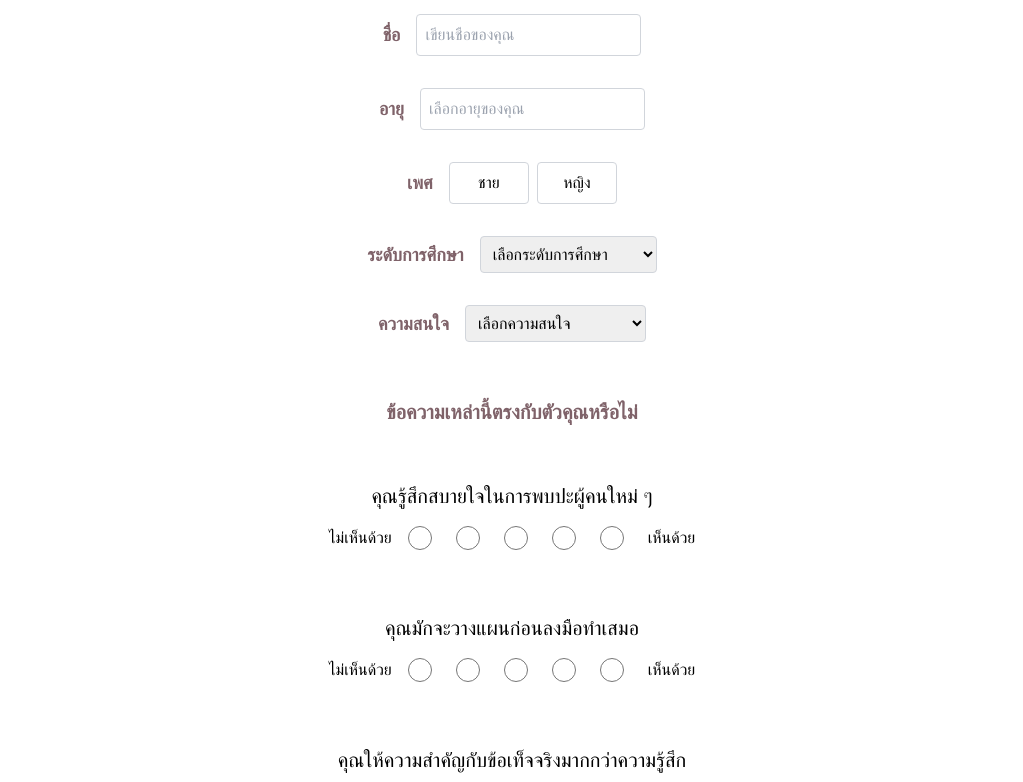
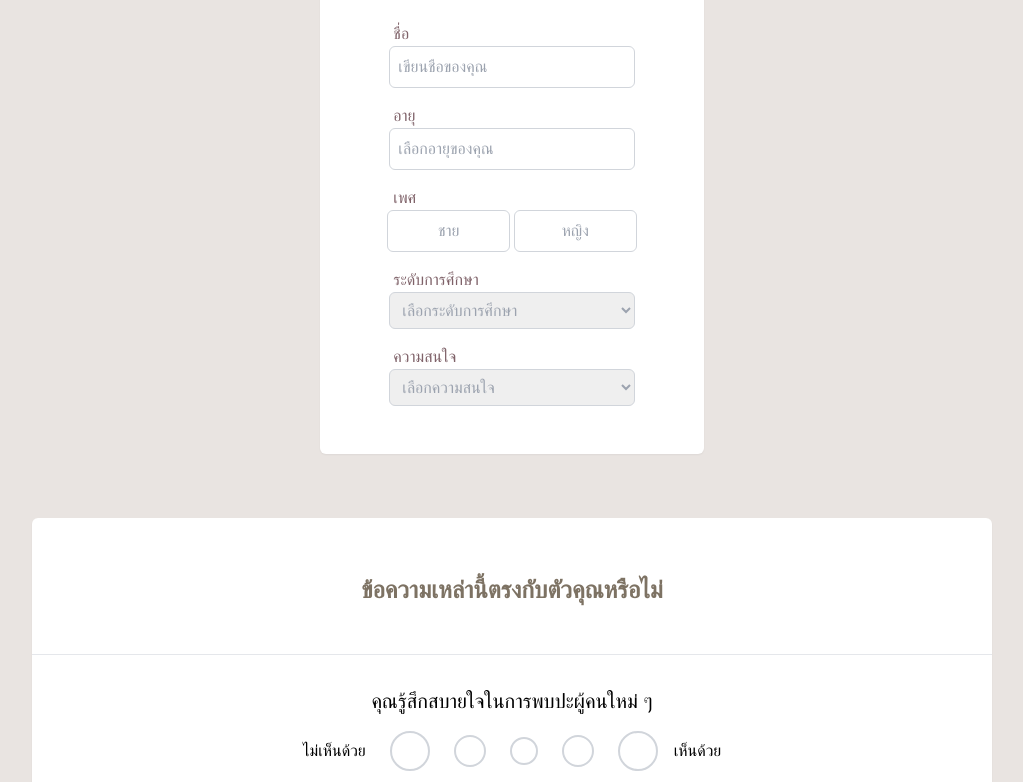
Before and after one commit to louiskub/MBTI_Prediction-Linear-Algebra-, a React (Vite) app in the folder web_app/frontend/: page /mbti-test in a window 1280 px wide. Shown: the part 318-1100 px from the top of the page, without its empty margins (128-1151 px from the left). Built offline with nearby package versions, Linux system fonts and the light colour scheme; the HTML template or start-up script is replaced by a standard one; a web font is replaced by a local one.

Commit message:
fix check box

```diff
--- a/web_app/frontend/src/components/LetterSwitch.tsx
+++ b/web_app/frontend/src/components/LetterSwitch.tsx
@@ -22,7 +22,7 @@ const LetterPairSwitch: React.FC = () => {
     }, []);
 
     return (
-        <div className="relative h-56 flex justify-center flex-row text-7xl sm:text-8xl text-et-light-gray font-bold mt-8 border-2 border-et-light-gray rounded-md hover:cursor-pointer transition-transform transform hover:scale-105">
+        <div className="relative h-56 flex justify-center flex-row text-7xl sm:text-8xl text-et-light-skin font-bold mt-8 bg-white border-2 border-et-light-gray rounded-md hover:cursor-pointer transition-transform transform hover:scale-105">
             <div className='basis-1/8 p-4 rounded-md hover:text-et-green-blue group'>
                 {letterPairs[0][currentIndices[0]]} {/* Switch between I and E */}
                 <div className="absolute gap-x-4 hidden group-hover:flex flex-row bottom-0 w-5/6 left-1/2 pb-4 transform -translate-x-1/2 text-base rounded-md font-normal">
--- a/web_app/frontend/src/components/testButton.tsx
+++ b/web_app/frontend/src/components/testButton.tsx
@@ -5,9 +5,9 @@ function TestButton() {
         <div className="flex justify-center">
             <Link
                 to="/MBTI-test"
-                className="flex justify-center items-center rounded-md text-xl font-bold p-2 text-et-brown bg-et-pale-pink text-center
+                className="flex justify-center items-center rounded-md text-xl font-bold p-2 text-white bg-et-purple-gray text-center
                         transition-transform transform hover:scale-105
-                        hover:text-et-dark-green hover:bg-et-sage-green hover:cursor-pointer shadow-sm"
+                        hover:text-et-olive-brown hover:bg-et-gray hover:cursor-pointer shadow-sm"
             >
                 ทำแบบทดสอบ➜
             </Link>
--- a/web_app/frontend/src/pages/MBTItest.tsx
+++ b/web_app/frontend/src/pages/MBTItest.tsx
@@ -50,53 +50,56 @@ function MBTItest() {
     };
 
     return (
-        <div className='font-IBM'>
+        <div className='font-IBM bg-et-light-gray'>
             <Navbar/>
             <div className="flex flex-col justify-center items-center pt-16">
             <h1 className='text-5xl sm:text-6xl md:text-6xl font-bold p-16 text-et-brown'>
                 แบบทดสอบ MBTI
             </h1>
-                <h1 className="text-xl sm:text-2xl md:text-2xl font-bold p-4 text-et-brown">ข้อมูลส่วนตัว</h1>
-                <div className="flex justify-center items-center p-4">
-                    <p className="text-base md:text-lg font-bold text-et-brown mr-4">ชื่อ</p>
+            <div className='bg-white w-[30%] rounded-md pt-4 pb-10 shadow-sm'>
+            <h1 className="text-xl sm:text-2xl md:text-2xl font-bold p-4 text-et-olive-brown text-center">ข้อมูลส่วนตัว</h1>
+                <div className="flex flex-col justify-center items-center p-2">
+                    <p className="text-sm md:text-base text-et-brown w-2/3 ml-2 font-medium">ชื่อ</p>
                     <input
                         value={name}
                         onChange={nameChange}
-                        className="border border-gray-300 p-2 rounded"
+                        className="border border-gray-300 p-2 rounded-md w-2/3"
                         placeholder="เขียนชื่อของคุณ"
                     />
                 </div>
-                <div className="flex justify-center items-center p-4">
-                    <p className="text-base md:text-lg font-bold text-et-brown mr-4">อายุ</p>
+                <div className="flex flex-col justify-center items-center p-2">
+                    <p className="text-sm md:text-base text-et-brown w-2/3 ml-2 font-medium">อายุ</p>
                     <input
                         value={age}
                         onChange={ageChange}
-                        className="border border-gray-300 p-2 rounded"
+                        className="border border-gray-300 p-2 rounded-md w-2/3"
                         placeholder="เลือกอายุของคุณ"
                         type="number"
                     />
                 </div>
-                <div className="flex justify-center items-center p-4">
-                    <p className="text-base md:text-lg font-bold text-et-brown mr-4">เพศ</p>
+                <div className="flex flex-col justify-center items-center p-2">
+                    <p className="text-sm md:text-base text-et-brown w-2/3 ml-2 font-medium">เพศ</p>
+                    <div className='flex justify-center w-full'>
                     <button
                         onClick={() => setGender("Male")}
-                        className={`border border-gray-300 w-20 p-2 rounded mr-2 ${gender === "Male" ? 'bg-et-gray-blue text-white' : 'bg-white'}`}
+                        className={`border border-gray-300 w-1/3 p-2 rounded-md mr-1 transition-transform transform hover:border-et-gray-blue hover:border-2 ${gender === "Male" ? 'bg-et-gray-blue text-white' : 'bg-white text-gray-400'}`}
                     >
                         ชาย
                     </button>
                     <button
                         onClick={() => setGender("Female")}
-                        className={`border border-gray-300 w-20 p-2 rounded ${gender === "Female" ? 'bg-et-pink text-white' : 'bg-white'}`}
+                        className={`border border-gray-300 w-1/3 p-2 rounded-md transition-transform transform hover:border-et-pink hover:border-2 ${gender === "Female" ? 'bg-et-pink text-white' : 'bg-white text-gray-400'}`}
                     >
                         หญิง
                     </button>
+                    </div>
                 </div>
-                <div className="flex justify-center items-center p-4">
-                    <p className="text-base md:text-lg font-bold text-et-brown mr-4">ระดับการศึกษา</p>
+                <div className="flex flex-col justify-center items-center p-2">
+                    <p className="text-sm md:text-base text-et-brown w-2/3 ml-2 font-medium">ระดับการศึกษา</p>
                     <select
                         value={education}
                         onChange={educationChange}
-                        className="border border-gray-300 p-2 rounded"
+                        className="border border-gray-300 p-2 rounded-md w-2/3 text-gray-400 focus:border-et-gray-brown focus:border-2 hover:cursor-pointer"
                     >
                         <option value="">เลือกระดับการศึกษา</option>
                         <option value="0">ต่ำกว่ามัธยมปลาย</option>
@@ -106,12 +109,12 @@ function MBTItest() {
                         <option value="1">ปริญญาเอก</option>
                     </select>
                 </div>
-                <div className="flex justify-center items-center p-4">
-                    <p className="text-base md:text-lg font-bold text-et-brown mr-4">ความสนใจ</p>
+                <div className="flex flex-col justify-center items-center p-2">
+                    <p className="text-sm md:text-base text-et-brown w-2/3 ml-2 font-medium">ความสนใจ</p>
                     <select
                         value={interest}
                         onChange={interestChange}
-                        className="border border-gray-300 p-2 rounded"
+                        className="border border-gray-300 p-2 rounded-md w-2/3 text-gray-400 focus:border-2 focus:border-et-gray-brown hover:cursor-pointer"
                     >
                         <option value="">เลือกความสนใจ</option>
                         <option value="Unknown">ไม่มีความสนใจเป็นพิเศษ</option>
@@ -122,29 +125,72 @@ function MBTItest() {
                     </select>
                 </div>
             </div>
-            <h1 className="flex flex-col items-center mt-10 mb-10 text-lg md:text-xl font-bold text-et-brown">ข้อความเหล่านี้ตรงกับตัวคุณหรือไม่</h1>
-            <div className="flex flex-col space-y-8">
+
+            </div>
+            <div className="flex flex-col justify-center items-center pt-16">
+            <div className="flex flex-col space-y-8 bg-white w-3/4 rounded-md pt-10 pb-10 shadow-sm">
+            <h1 className="text-xl sm:text-2xl md:text-2xl font-bold p-4 text-et-olive-brown text-center">ข้อความเหล่านี้ตรงกับตัวคุณหรือไม่</h1>
                 {questions.map((question, questionIndex) => (
-                    <div key={questionIndex} className="flex flex-col items-center p-4">
-                        <h2 className="text-xl mb-4">{question}</h2>
+                    <div key={questionIndex} className="flex flex-col items-center p-4 border-t">
+                        <h2 className="text-xl mb-4 mt-4">{question}</h2>
                         <div className="flex space-x-4 items-center">
                             <p>ไม่เห็นด้วย</p>
-                            {questionOptions.map((option) => (
-                            <label key={option} className="flex items-center space-x-2">
+                            <label key={0} className="flex items-center space-x-2">
                                 <input
                                 type="radio"
-                                value={option}
-                                checked={selectedValues[questionIndex] === option}
-                                onChange={() => questionChange(questionIndex, option)}
-                                className="form-radio h-6 w-6 accent-et-green"
+                                value={0}
+                                checked={selectedValues[questionIndex] === 0}
+                                onChange={() => questionChange(questionIndex, 0)}
+                                className="hidden peer"
                                 />
-                                <span></span>
+                                <div className="h-10 w-10 rounded-full border-2 border-gray-300 peer-checked:bg-et-green"></div>
                             </label>
-                            ))}
+                            <label key={1} className="flex items-center space-x-2">
+                                <input
+                                type="radio"
+                                value={1}
+                                checked={selectedValues[questionIndex] === 1}
+                                onChange={() => questionChange(questionIndex, 1)}
+                                className="hidden peer"
+                                />
+                                <div className="h-8 w-8 rounded-full border-2 border-gray-300 peer-checked:bg-et-green"></div>
+                            </label>
+                            <label key={2} className="flex items-center space-x-2">
+                                <input
+                                type="radio"
+                                value={2}
+                                checked={selectedValues[questionIndex] === 2}
+                                onChange={() => questionChange(questionIndex, 2)}
+                                className="hidden peer"
+                                />
+                                <div className="h-7 w-7 rounded-full border-2 border-gray-300 peer-checked:bg-et-green"></div>
+                            </label>
+                            <label key={3} className="flex items-center space-x-2">
+                                <input
+                                    type="radio"
+                                    value={3}
+                                    checked={selectedValues[questionIndex] === 3}
+                                    onChange={() => questionChange(questionIndex, 3)}
+                                    className="hidden peer"
+                                />
+                                <div className="h-8 w-8 rounded-full border-2 border-gray-300 peer-checked:bg-et-green"></div>
+                            </label>
+                            <label key={4} className="flex items-center space-x-2">
+                                <input
+                                type="radio"
+                                value={4}
+                                checked={selectedValues[questionIndex] === 4}
+                                onChange={() => questionChange(questionIndex, 4)}
+                                className="hidden peer"
+                                />
+                                <div className="h-10 w-10 rounded-full border-2 border-gray-300 peer-checked:bg-et-green"></div>
+                            </label>
+
                             <p>เห็นด้วย</p>
                         </div>
                     </div>
                 ))}
+            </div>
             </div>
             <p>Name : {name}</p>
             <p>Age : {age}</p>
--- a/web_app/frontend/src/pages/MBTItypes.tsx
+++ b/web_app/frontend/src/pages/MBTItypes.tsx
@@ -4,16 +4,16 @@ import LetterDescriptionSwitch from '../components/LetterSwitch';
 
 function MBTItypes() {
     return (
-    <div className='flex justify-center'>
+    <div className='flex justify-center bg-et-light-gray bg-fixed bg-cover'>
         <Navbar/>
         <div className='flex flex-col justify-center pt-16 text-center font-IBM w-[80vw]'>
-            <h1 className='text-5xl sm:text-6xl md:text-6xl font-bold p-16 text-et-brown text-center'>
+            <h1 className='text-6xl sm:text-7xl md:text-7xl font-bold p-16 text-et-olive-brown text-center'>
                 Personality Types
             </h1>
             <TestButton/>
             <LetterDescriptionSwitch />
 
-            <div className="h-screen mt-8">
+            <div className="mt-8">
 
                 <div className='bg-et-lavender rounded-md mb-4 min-h-[400px]'>
                     <div className='text-white pt-8 h-1/4 text-[42px] sm:text-6xl md:text-7xl lg:text-7xl font-bold'>นักวิเคราะห์</div>
--- a/web_app/frontend/tailwind.config.js
+++ b/web_app/frontend/tailwind.config.js
@@ -31,7 +31,10 @@ export default {
         'et-light-gray': '#e9e4e1',
         'et-lavender': '#d7c9db',
         'et-dark-purple': '#baa7bf',
-        'et-light-blue': '#c5d4e3'
+        'et-light-blue': '#c5d4e3',
+        'et-gray-brown': '#B6A89F',
+        'et-purple-gray': '#C6B3AE',
+        'et-olive-brown': '#7d7263'
       }
     },
   },
```
